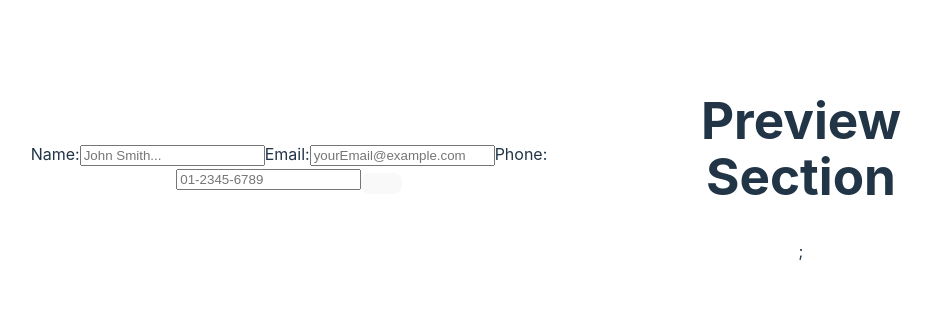
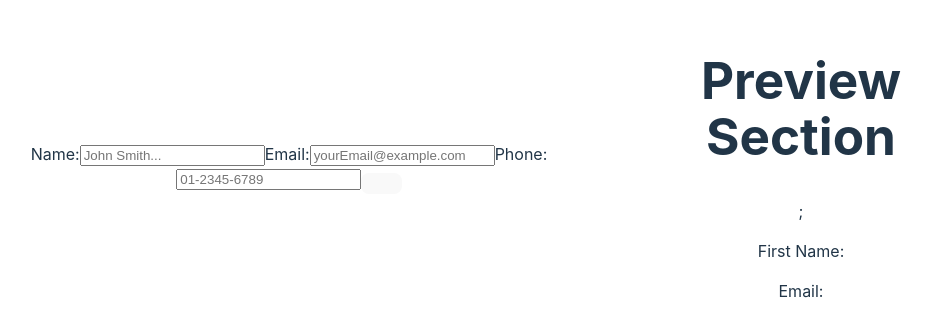
Before and after one commit to gregmjsco/odin-cv, a React (Vite) app: page / in a window 1280 px wide. Shown: the part 232-568 px from the top of the page, without its empty margins (43-975 px from the left). Built offline with nearby package versions, Linux system fonts and the light colour scheme.

Commit message:
Fix state for form name and email to update correctly and have App.jsx pass the data into Preview.jsx

```diff
--- a/components/General-Info.jsx
+++ b/components/General-Info.jsx
@@ -3,10 +3,8 @@ import { useState } from 'react';
 
 
 
-export default function GeneralInfo() {
-    const [nameText, setNameText] = useState("");
-    const [emailText, setEmailText] = useState("");
-    const [phoneText, setPhoneText] = useState("");
+export default function GeneralInfo({formData, onFormChange}) {
+
 
 
     return (
@@ -14,17 +12,17 @@ export default function GeneralInfo() {
             <label htmlFor="name">
                 Name:
             </label>
-            <input type="text" value={nameText} id="name" name="name" placeholder="John Smith..." required onChange={(e) => setNameText(e.target.value)} />
+            <input type="text" value={formData.userName} id="name" name="name" placeholder="John Smith..." required onChange={(e) => onFormChange('userName', e.target.value)} />
 
             <label htmlFor="email">
                 Email:
             </label>
-            <input type="email" value={emailText} name="email" id="email" placeholder="yourEmail@example.com" required onChange={(e) => setEmailText(e.target.value)}/>
+            <input type="email" value={formData.email} name="email" id="email" placeholder="yourEmail@example.com" required onChange={(e) => onFormChange('email', e.target.value)}/>
 
             <label htmlFor="phone">
                 Phone:
             </label>
-            <input type="tel" value={phoneText} name="phone" id="phone" placeholder="01-2345-6789" required onChange={(e) => setPhoneText(e.target.value)} />
+            <input type="tel" value={formData.phone} name="phone" id="phone" placeholder="01-2345-6789" required onChange={(e) => onFormChange('phone', e.target.value)} />
             <button type="submit"></button>
         </>
 
--- a/components/Preview.jsx
+++ b/components/Preview.jsx
@@ -1,8 +1,14 @@
-export default function Preview() {
+export default function Preview({formData}) {
     return (
         <>
             <h1>Preview Section</h1>;
+            <div>
+
+            <p>First Name: {formData.userName}</p>
+            <p>Email: {formData.email}</p>
             <p></p>
+
+            </div>
             </>
         )
         }
--- a/src/App.jsx
+++ b/src/App.jsx
@@ -5,23 +5,33 @@ import Preview from '../components/Preview'
 
 function App() {
 
+  const [formData, setFormData] = useState({
+    userName: '',
+    email: '',
+    phone: '',
+  });
 
+  const handleFormChange = (field, value) => {
+    setFormData({
+      ...formData,
+     [field]: value,
+    });
+  };
+
+  const handleFormSubmit = (e) => {
+    e.preventDefault(); // Prevent default form submission behavior
+  };
 
   return (
     <>
     <div className='container'>
-      <form action="">
-
+      <form action="" onSubmit={handleFormSubmit}>
         <div className="left">
-
-          <GeneralInfo />
-
+          <GeneralInfo formData = {formData} onFormChange = {handleFormChange}/>
         </div>
-
       </form>
-
       <div className="right">
-        <Preview />
+        <Preview formData = {formData} />
       </div>
     </div>
     </>
```
